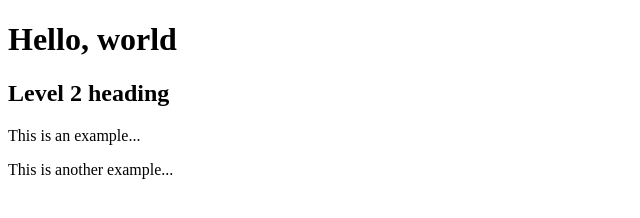
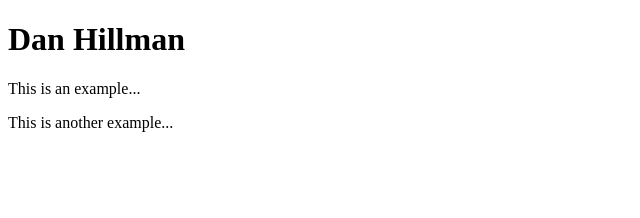
Before and after one commit to danhillman/danhillman.github.io, a plain HTML site: page index.html in a window 1280 px wide. Shown: the whole page, without its empty margins (0-640 px from the left). Drawn offline with Linux system fonts and the light colour scheme.

Commit message:
Updated title

```diff
--- a/index.html
+++ b/index.html
@@ -4,8 +4,7 @@
     <title>My first web page</title>
   </head>
   <body>
-    <h1>Hello, world</h1>
-    <h2>Level 2 heading</h2>
+    <h1>Dan Hillman</h1>
     <p>This is an example...</p>
     <p>This is another example...</p>
   </body>
```
